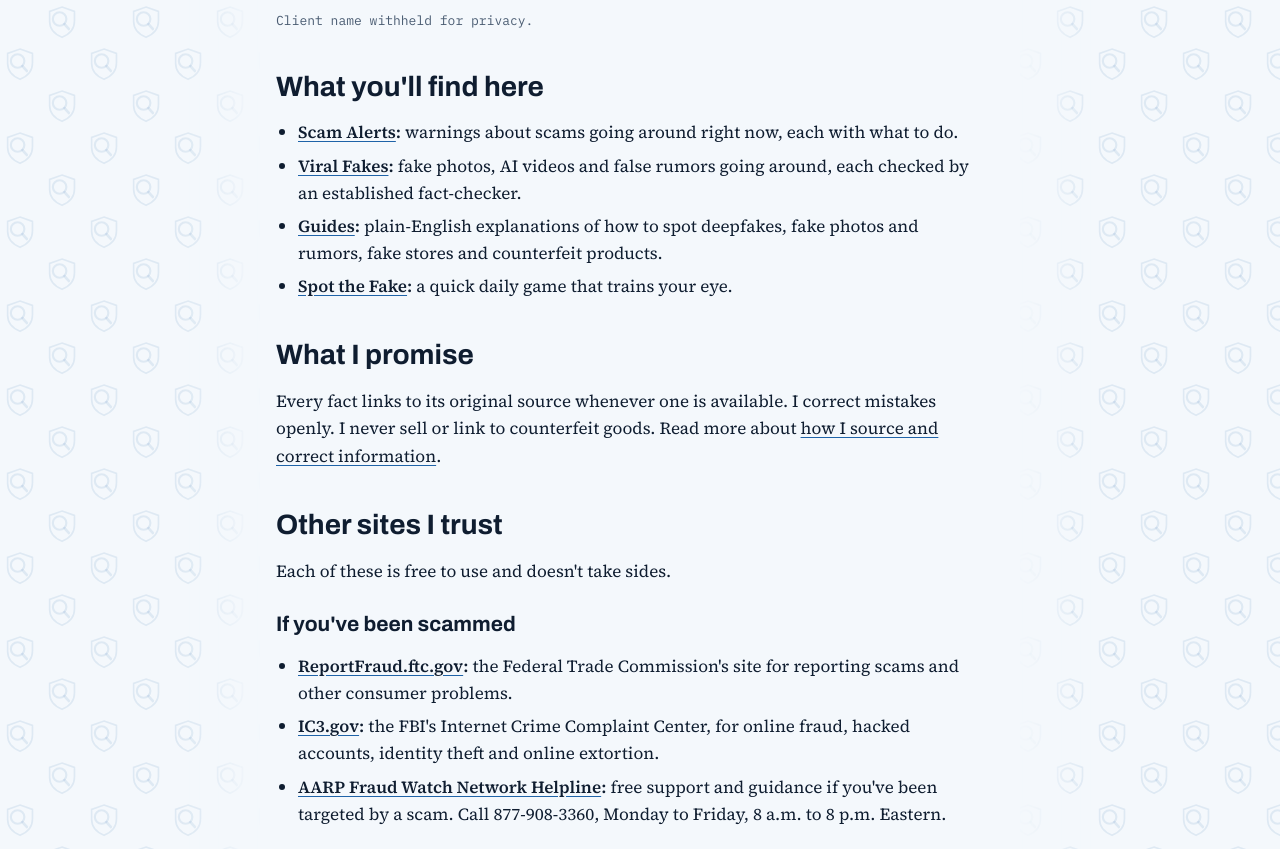
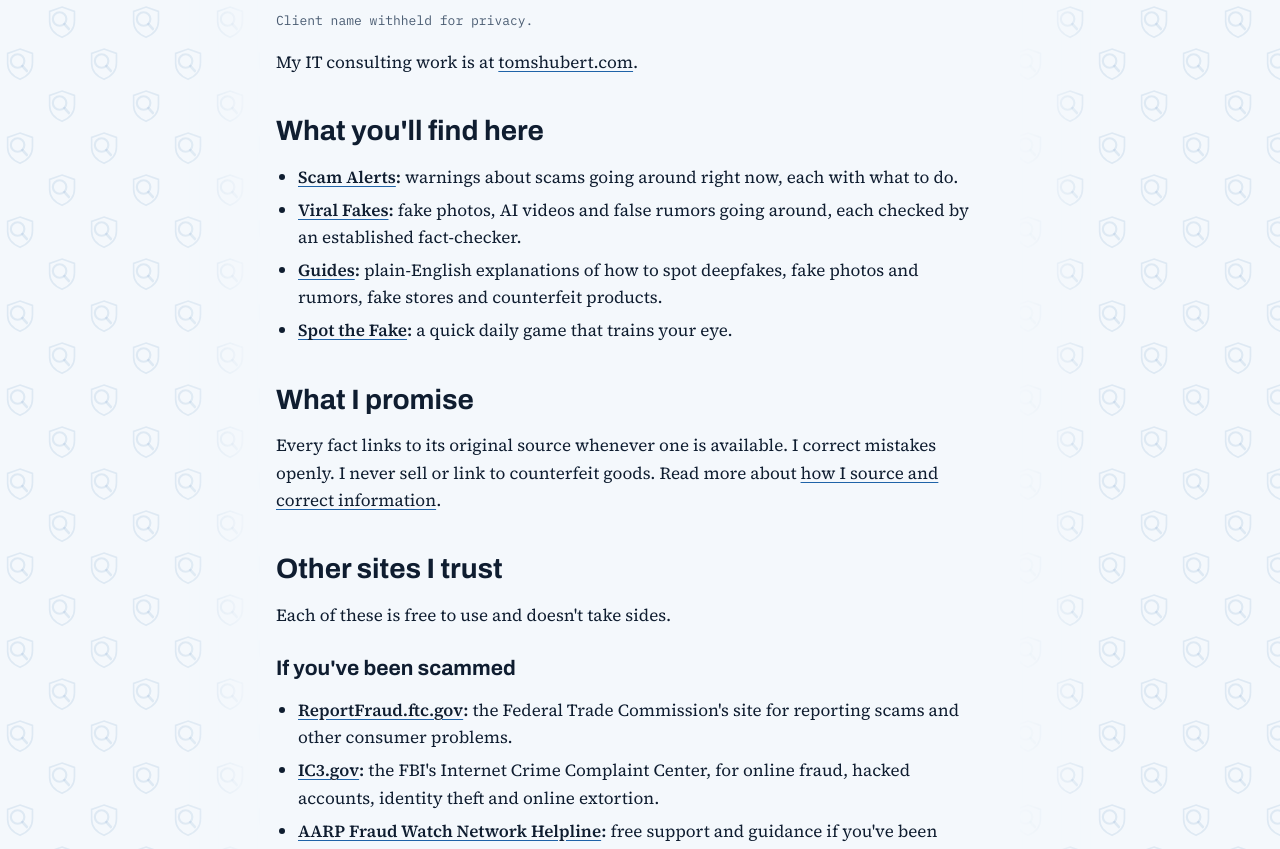
Before and after one commit to tomshubert/fakes-com, a plain HTML site: page about.html in a window 1280 px wide. Shown: the part 1216-2065 px from the top of the page. Drawn offline with Linux system fonts and the light colour scheme.

Commit message:
About: link to tomshubert.com
Co-Authored-By: Claude Opus 5.5 <noreply@anthropic.com>
Claude-Session: https://claude.ai/code/session_01WW95L2WJD4jhTqMTzwgRe5

```diff
--- a/about.html
+++ b/about.html
@@ -48,6 +48,7 @@
 
 <blockquote class="story">Someone in Germany signed into the email account of an employee at a law firm I support. The monitoring service flagged the login right away, and I locked the account down before any sensitive firm or client data was compromised.</blockquote>
 <p class="who">Client name withheld for privacy.</p>
+<p>My IT consulting work is at <a href="https://tomshubert.com/">tomshubert.com</a>.</p>
 
 <h2>What you'll find here</h2>
 <ul>
```
Also changed, not shown: content/pages/about.html (+1 -0 lines).
